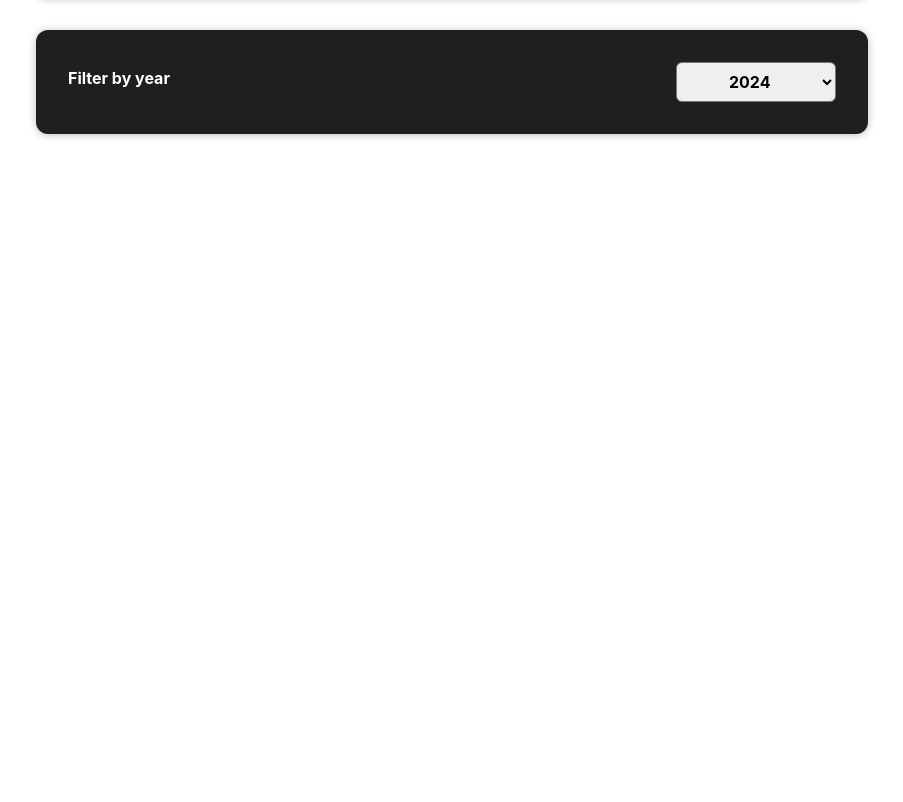
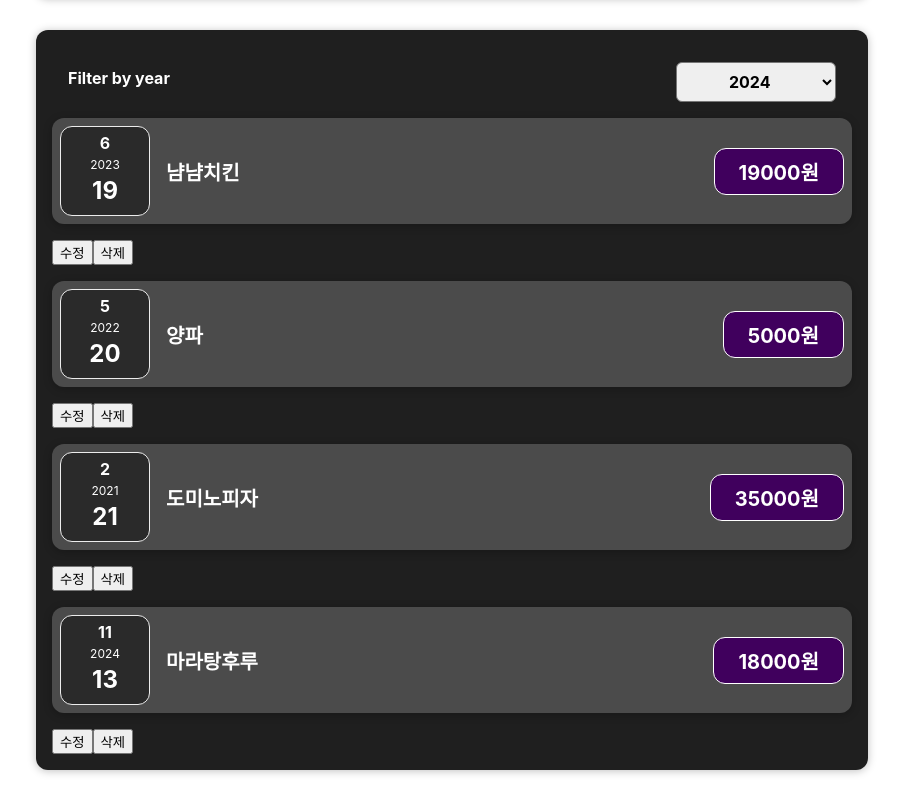
Before and after one commit to jh080724/react-study, a React (Create React App) app: page / in a window 1280 px wide. Shown: the part 342-1144 px from the top of the page, without its empty margins (188-1091 px from the left). Before the commit the page ends 800 px from the top, so only its background shows below. Built offline with nearby package versions, Linux system fonts and the light colour scheme.

Commit message:
지출내역(필터 동작 오류 있음)

```diff
--- a/src/App.js
+++ b/src/App.js
@@ -10,9 +10,9 @@ import ExpenseFilter from './components/Expense/ExpenseFilter';
 function App() {
   const expenses = [
     { id: 1, title: '냠냠치킨', price: 19000, date: new Date(2023, 6, 19) },
-    { id: 2, title: '양파', price: 5000, date: new Date(2023, 6, 20) },
-    { id: 3, title: '푸라닥치킨', price: 5000, date: new Date(2023, 6, 20) },
-    { id: 4, title: '버거킹', price: 5000, date: new Date(2021, 6, 20) },
+    { id: 2, title: '양파', price: 5000, date: new Date(2022, 5, 20) },
+    { id: 3, title: '도미노피자', price: 35000, date: new Date(2021, 2, 21) },
+    { id: 4, title: '마라탕후루', price: 18000, date: new Date(2024, 11, 13) },
   ];
 
   // 지출 객체 배열을 상태변수로 관리
--- a/src/components/Expense/Expenses.js
+++ b/src/components/Expense/Expenses.js
@@ -5,6 +5,7 @@ import Card from '../UI/Card';
 import ExpenseFilter from './ExpenseFilter';
 
 const Expenses = ({ expenses }) => {
+  // 선택된 연도값 상태 관리
   const [filteredYear, setFilteredYear] = useState(
     new Date().getFullYear().toString(),
   );
@@ -14,19 +15,31 @@ const Expenses = ({ expenses }) => {
     setFilteredYear(selectedYear);
   };
 
+  // 고차함수 filter를 따로 분리 -> 필터링 결과가 비었을 경우 없다고 얘기하기 위해서
+  const filteredItem = expenses.filter(
+    (item) => item.date.getFullYear().toString() === filteredYear,
+  );
+
+  // 조건부 렌더링을 위한 변수
+  let expenseContent = <p>아직 등록된 지출이 없습니다.</p>;
+
+  //혹시 필터링된 결과가 하나라도 존재한다면 ?
+  // 필터링 된 결과를 ExpenseItem으로 맵핑하자 (원래 하던일)
+  if (filteredItem.length > 0) {
+    expenseContent = expenses.map((item) => (
+      <ExpenseItem
+        key={item.id} // 반복문을 통해 같은 컴포넌트를 표현할때, 각각을 구분할 수 있게 해주는 prop
+        title={item.title}
+        price={item.price}
+        date={item.date}
+      />
+    ));
+  }
+
   return (
     <Card className='expenses'>
       <ExpenseFilter onChangeFilter={filterChangeHandler} />
-      {expenses
-        .filter((item) => item.date.getFullYear().toString() === filteredYear)
-        .map((item) => (
-          <ExpenseItem
-            key={item.id} // 반복문을 통해 같은 컴포넌트를 표현할때, 각각을 구분할 수 있게 해주는 prop
-            title={item.title}
-            price={item.price}
-            date={item.date}
-          />
-        ))}
+      {expenseContent}
     </Card>
   );
 };
```
Also changed, not shown: src/NoName.js (deleted, +0 -18 lines).
